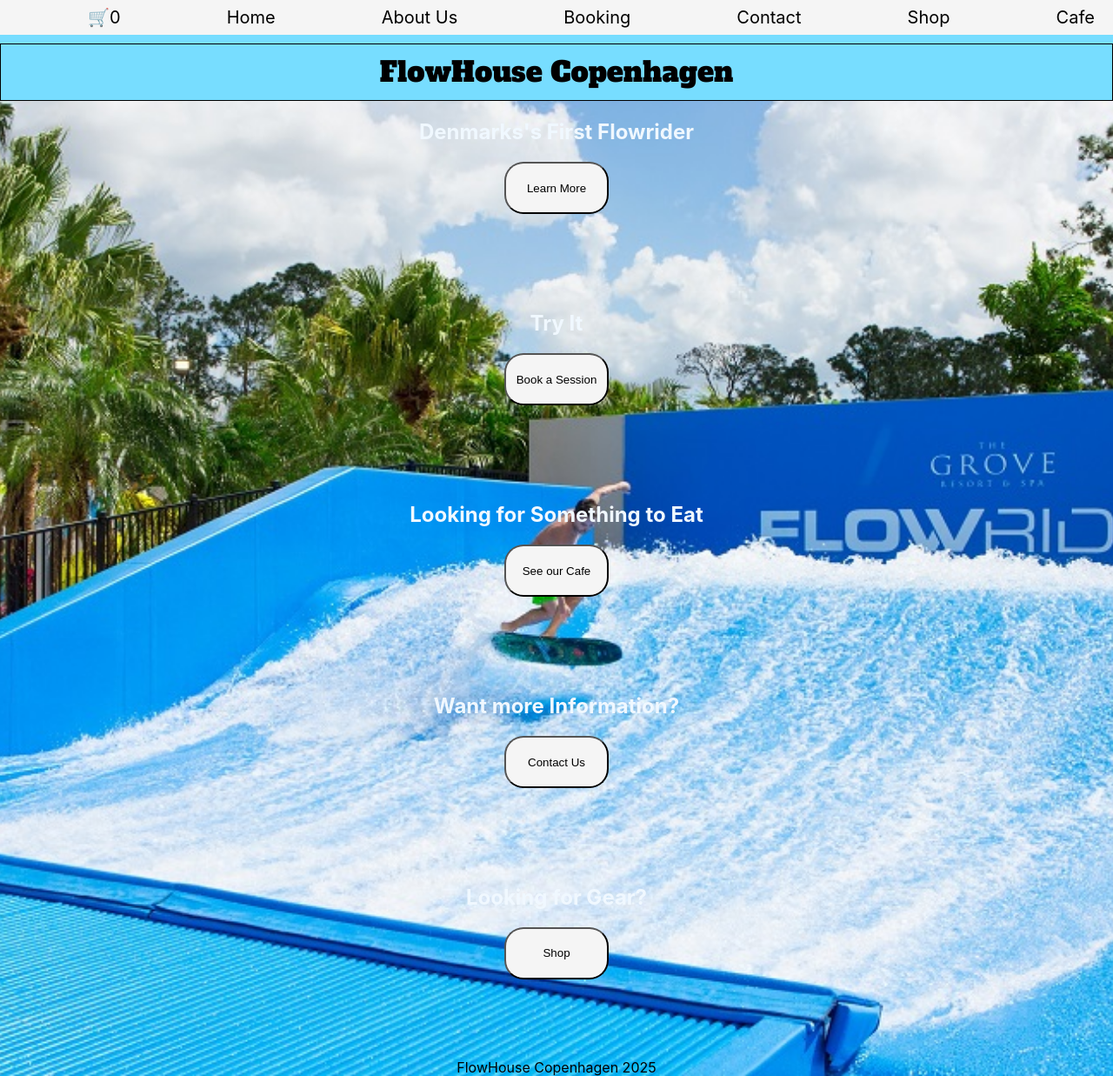
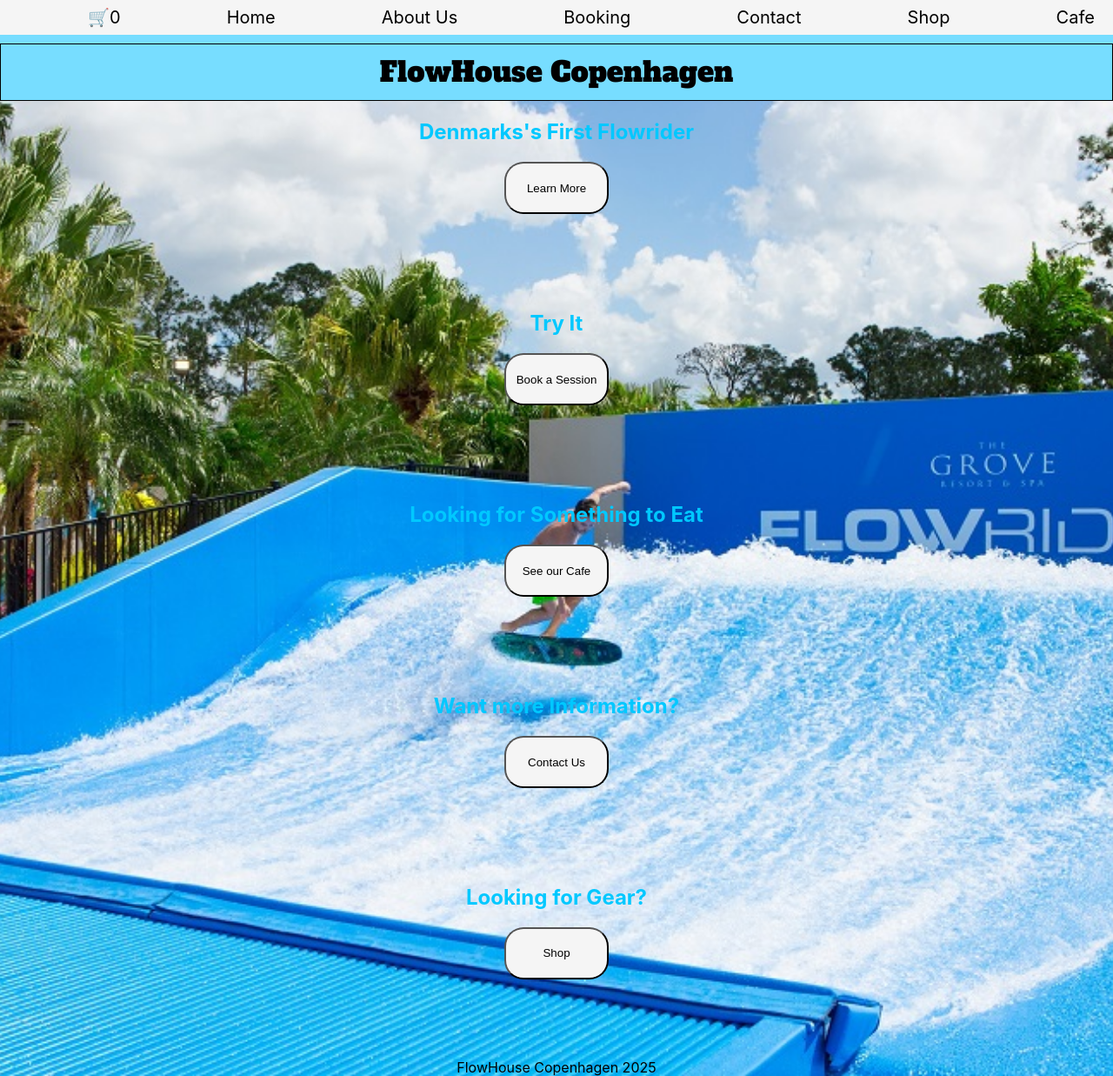
Before and after one commit to Aslak2322/Flow, a React (Create React App) app: page / in a window 1280 px wide. Shown: the top 1237 px of the page at 87% size. Built offline with nearby package versions, Linux system fonts and the light colour scheme; a web font is replaced by a local one.

Commit message:
starting tests

```diff
--- a/src/components/Home/Home.css
+++ b/src/components/Home/Home.css
@@ -37,19 +37,19 @@
 }
 
 .info h2 {
-    color: aliceblue;
+    color: rgb(0, 200, 255);
 }
 .booking h2 {
-    color: aliceblue;
+    color: rgb(0, 200, 255);
 }
 .cafe h2 {
-    color: aliceblue;
+    color: rgb(0, 200, 255);
 }
 .contact h2 {
-    color: aliceblue;
+    color: rgb(0, 200, 255);
 }
 .shop h2 {
-    color: aliceblue;
+    color: rgb(0, 200, 255);
 }
 
 button {
```
Also changed, not shown: package.json (+5 -3 lines), 2 other files (tests, documents, lock files or other folders).
